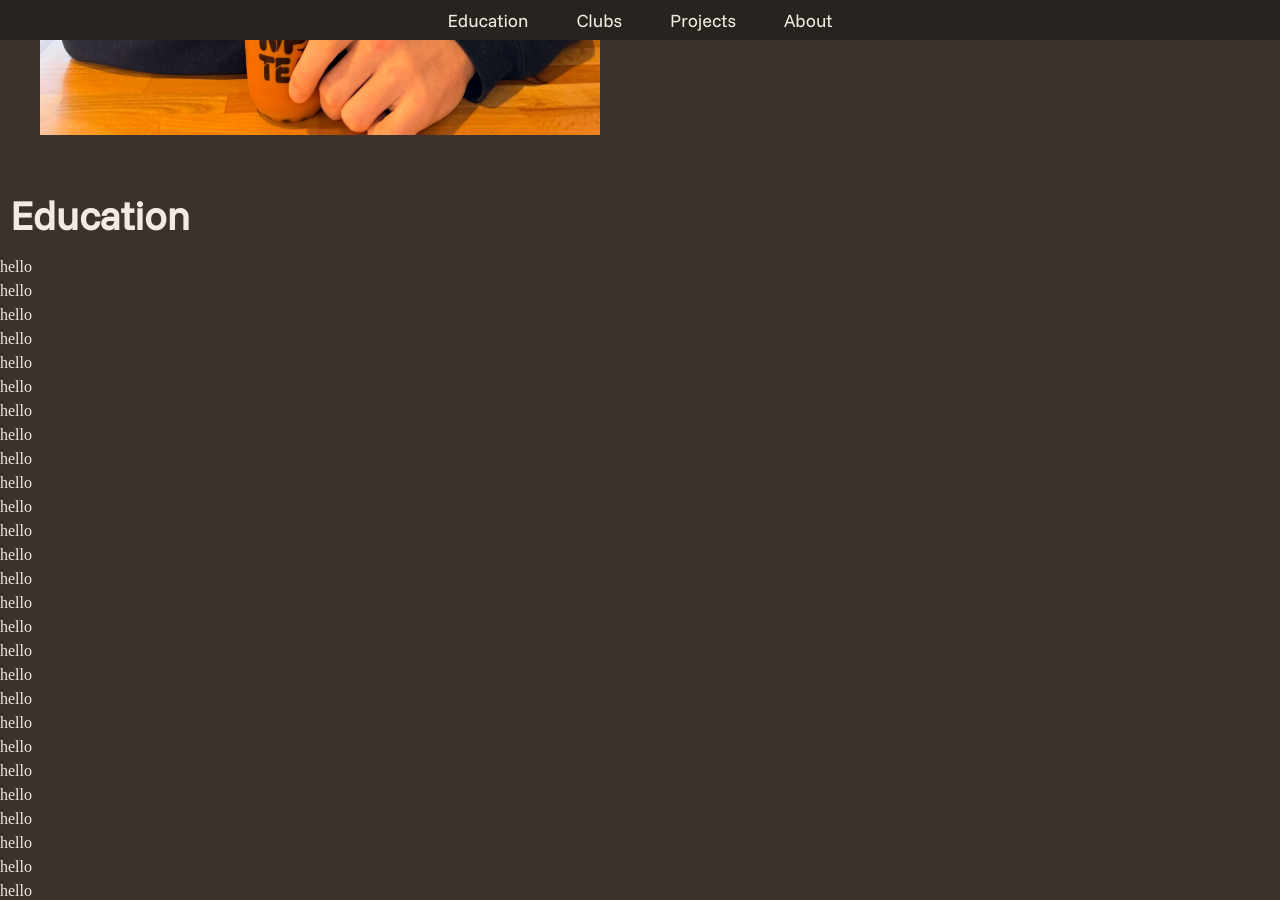
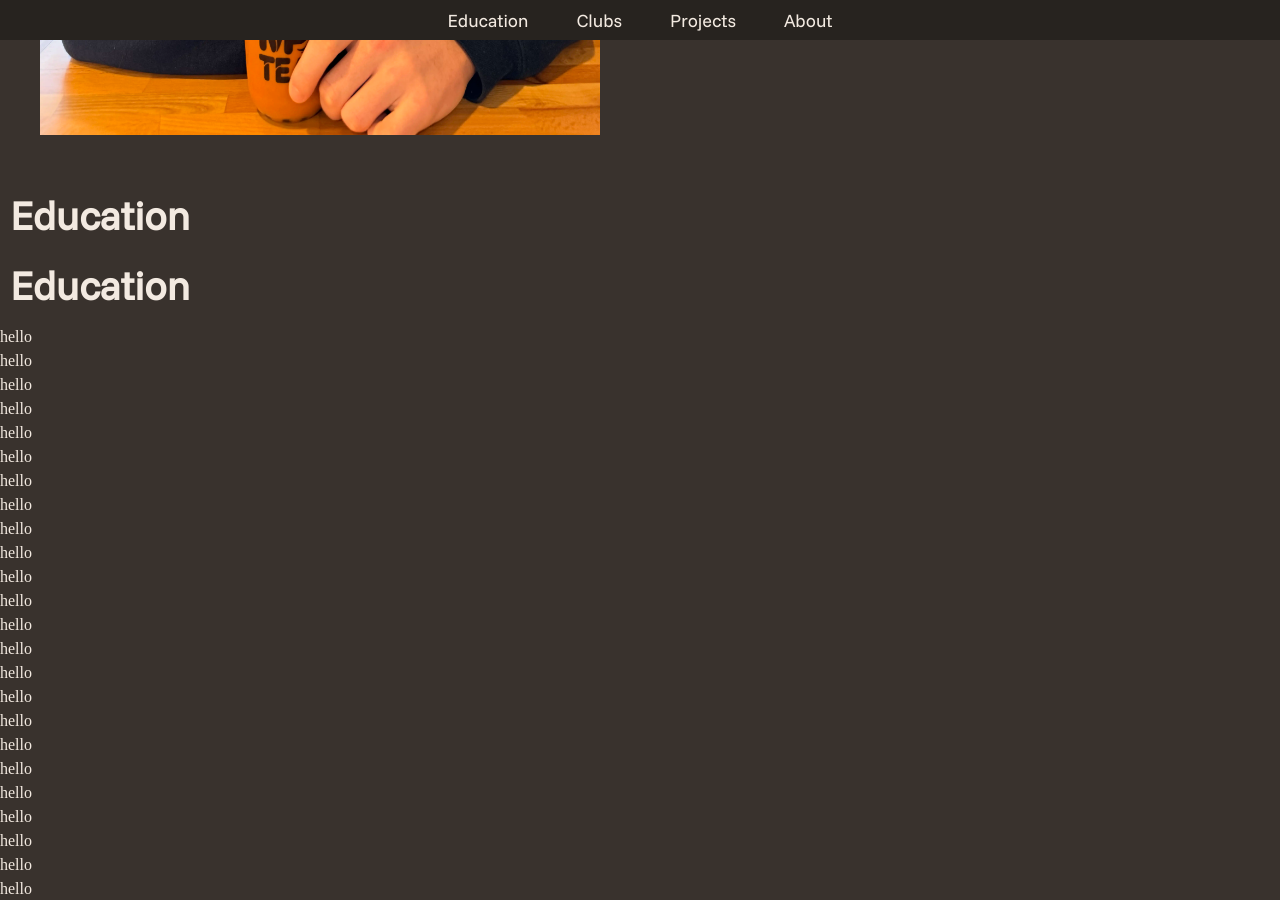
Before and after one commit to archerpergande/archerpergande.github.io, a Jekyll site: the page built from README.md, in a window 1280 px wide and 900 px high, scrolled down 725 px. Built offline with Jekyll 4.4.1, drawn with Linux system fonts in a browser that asks for light colours; our own code applies the rules of GitHub Pages for plain Markdown files.

```diff
--- a/_layouts/default.html
+++ b/_layouts/default.html
@@ -12,6 +12,11 @@
 
     {% include header.html %}
     {% include hero.html %}
+
+    <section>
+        <h1>Education</h1>
+    </section>
+
 <!--
     <section class="intro">
 
--- a/_sass/_header.scss
+++ b/_sass/_header.scss
@@ -6,6 +6,7 @@
     top: 0;
     height: $header-height;
     background-color: $color-accent;
+    z-index: 1000;
 
     display: flex;
     align-items: center;
--- a/_sass/_hero copy.scss
+++ /dev/null
@@ -1,117 +0,0 @@
-@import 'variables.scss';
-
-.hero {
-    height: calc(100svh - #{$header-height});
-    width: 100%;
-    background-color: $color-background;
-
-    display: flex;
-    justify-items: center;
-    align-items: center;
-    flex-direction: row;
-    width: 100%;
-    padding: $header-height;
-    gap: $header-height;
-}
-
-// .hero-grid {
-//     display: grid;
-//     justify-items: center;
-//     align-items: center;
-//     grid-template-columns: 1fr 1fr; // Controls the size of each grid box
-//     width: 100%;
-//     height: 100%;
-//     padding: $header-height;
-//     gap: $header-height;
-// }
-
-.hero-image-container {
-    height: 100%;
-    width: 100%;
-    overflow: hidden;
-
-    img {
-        object-fit: cover;
-        width: 100%;
-        height: 100%;
-
-
-        object-position: 50% 25%;
-        border-top-left-radius: 50%;
-        border-top-right-radius: 50%;
-    }
-}
-
-.hero-image {
-    object-fit: cover;
-    width: 100%;
-    height: 100%;
-
-    object-position: 50% 25%;
-    border-top-left-radius: 50%;
-    border-top-right-radius: 50%;
-}
-
-.hero-caption {
-    text-align: center;
-    width: 100%;
-}
-
-.hero-text {
-    margin: 15px;
-
-    h1 {
-        font-family: $font-accent;
-        font-size: 3.5rem;
-    }
-
-    p {
-        font-family: $font-primary;
-        font-size: 1.2rem;
-    }
-}
-
-.hero-button {
-    display: inline-block;
-    border: none;
-    padding: 0.60rem 3.5rem;
-    right: $header-height;
-    background-color: $color-button;
-    color: $color-text-primary;
-    font-weight: 600;
-
-    &:hover {
-        background-color: $color-highlight;
-    }
-}
-
-@media (max-width: 1150px) {
-    .hero {
-        flex-direction: column;
-    }
-
-    .hero-image {
-        border-radius: 0% !important;
-    }
-}
-
-// @media (max-width: 1150px) {
-//     .hero-grid {
-//         grid-template-columns: 1fr;
-//         grid-template-rows: 1fr 1fr; // Controls the size of each box in the grid when in small layout
-//     }
-
-//     .hero-image-container img {
-//         border-radius: 0% !important;
-//     }
-// }
-
-@media (max-width: 1150px) and (max-height: 600px) {
-    .hero-image {
-        display: none;
-    }
-
-    .hero {
-        flex-direction: row;
-    }
-}
--- a/_sass/_hero.scss
+++ b/_sass/_hero.scss
@@ -71,7 +71,6 @@
     background-color: $color-button;
     color: $color-text-primary;
     font-weight: 600;
-    //box-shadow: 3px 3px 10px rgba(0, 0, 0, 0.5);
 
     &:hover {
         background-color: $color-highlight;
@@ -90,6 +89,10 @@
     .hero-image {
         border-radius: 0% !important;
     }
+
+    .hero-button {
+        box-shadow: 5px 5px 7px rgba(0, 0, 0, 0.5);
+    }
 }
 
 @media (max-width: 1150px) and (max-height: 600px) {
--- a/assets/css/style.scss
+++ b/assets/css/style.scss
@@ -43,10 +43,6 @@
     color: $color-text-primary;
 }
 
-html {
-
-}
-
 h1, h2, h3, h4, h5, h6 {
     font-family: $font-primary;
     margin: 10px;
@@ -55,3 +51,12 @@
 h1 {
     font-size: 2.5rem;
 }
+
+.container {
+    scroll-snap-type: y mandatory;
+    overflow-y: scroll;
+}
+
+.section {
+    scroll-snap-align: start;
+}
```
